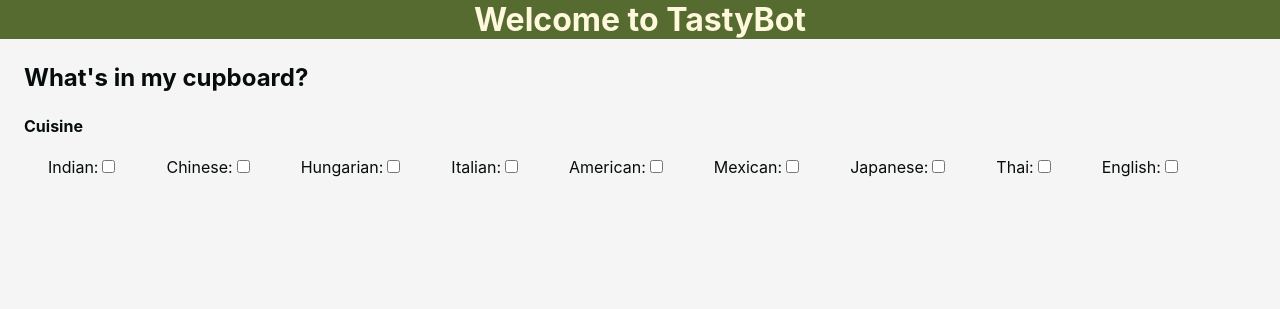
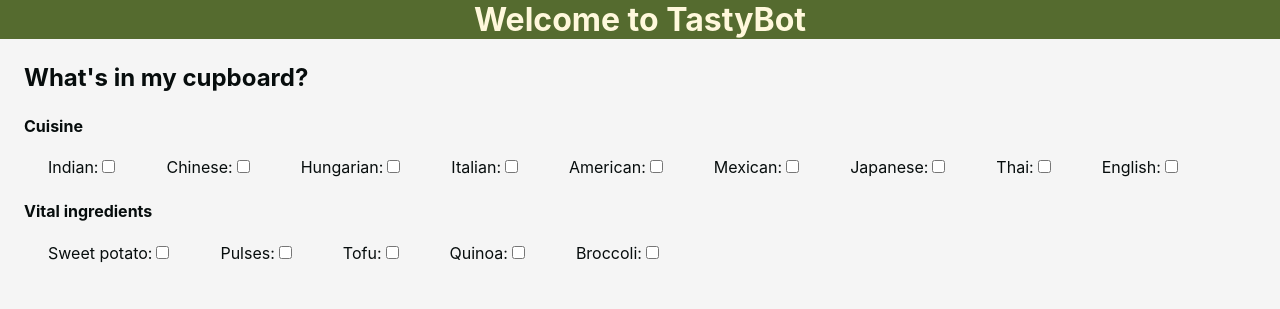
Before and after one commit to CarlyJ88/tastybot-front-end-react, a React (Create React App) app: page / in a window 1280 px wide. Shown: the top 309 px of the page. Built offline with nearby package versions, Linux system fonts and the light colour scheme; no server answers.

Commit message:
Fix height of checkboxes for cuisine search and vital ingredients.

```diff
--- a/src/CuisineSearch.jsx
+++ b/src/CuisineSearch.jsx
@@ -4,7 +4,7 @@
 
   return (
     <Fragment>
-      <div style={{ backgroundColor: "WhiteSmoke", height: "100%", margin: "24px", color: "#070D0D" }}>
+      <div style={{ margin: "24px", color: "#070D0D" }}>
       <h4>Cuisine</h4>
         <form>
           <label style={{margin: "24px"}}>
--- a/src/VitalIngredientsSearch.jsx
+++ b/src/VitalIngredientsSearch.jsx
@@ -4,7 +4,7 @@
 
   return (
     <Fragment>
-      <div style={{ backgroundColor: "WhiteSmoke", height: "100%", margin: "24px", color: "#070D0D" }}>
+      <div style={{margin: "24px", color: "#070D0D" }}>
       <h4>Vital ingredients</h4>
         <form>
           <label style={{margin: "24px"}}>
```
